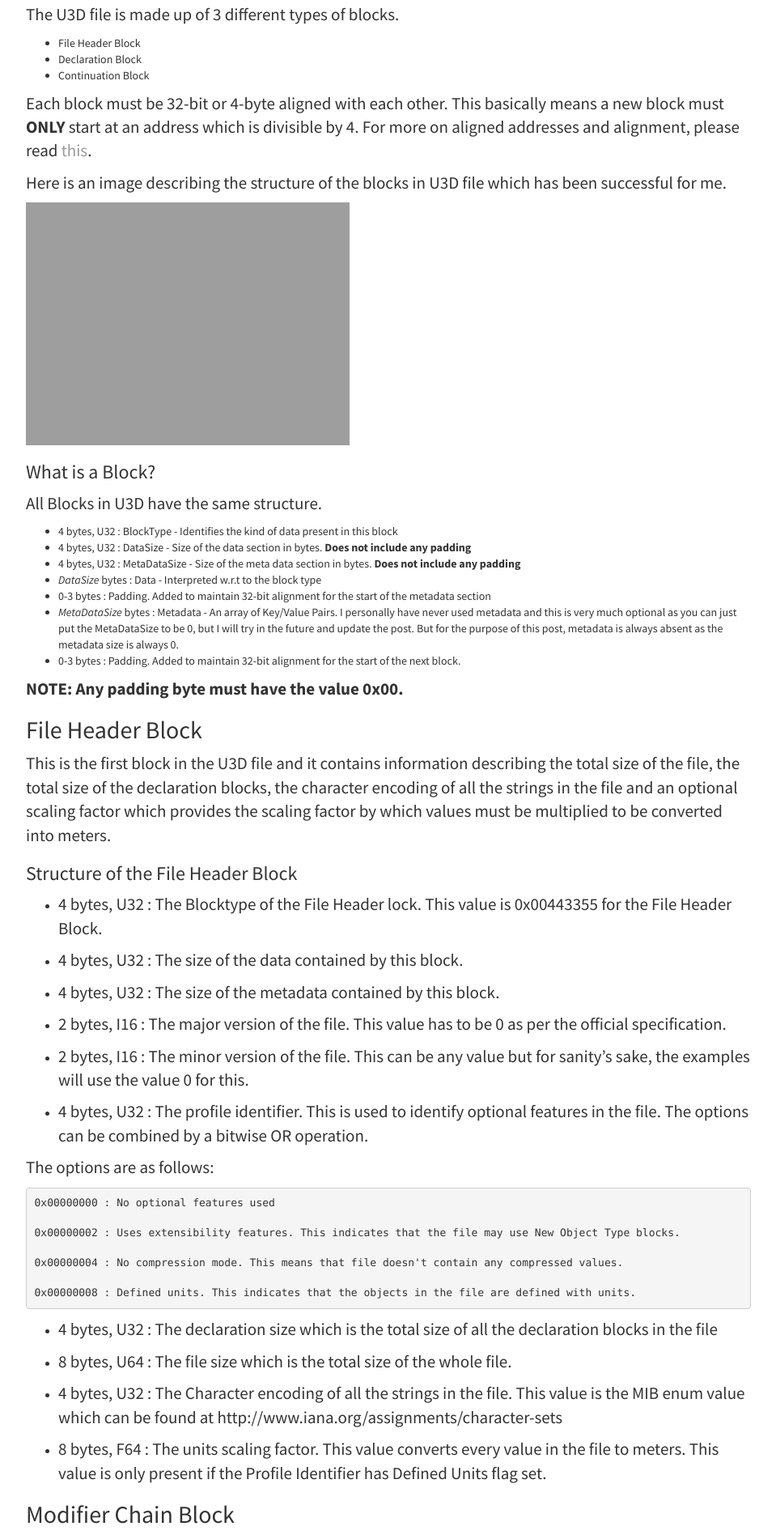
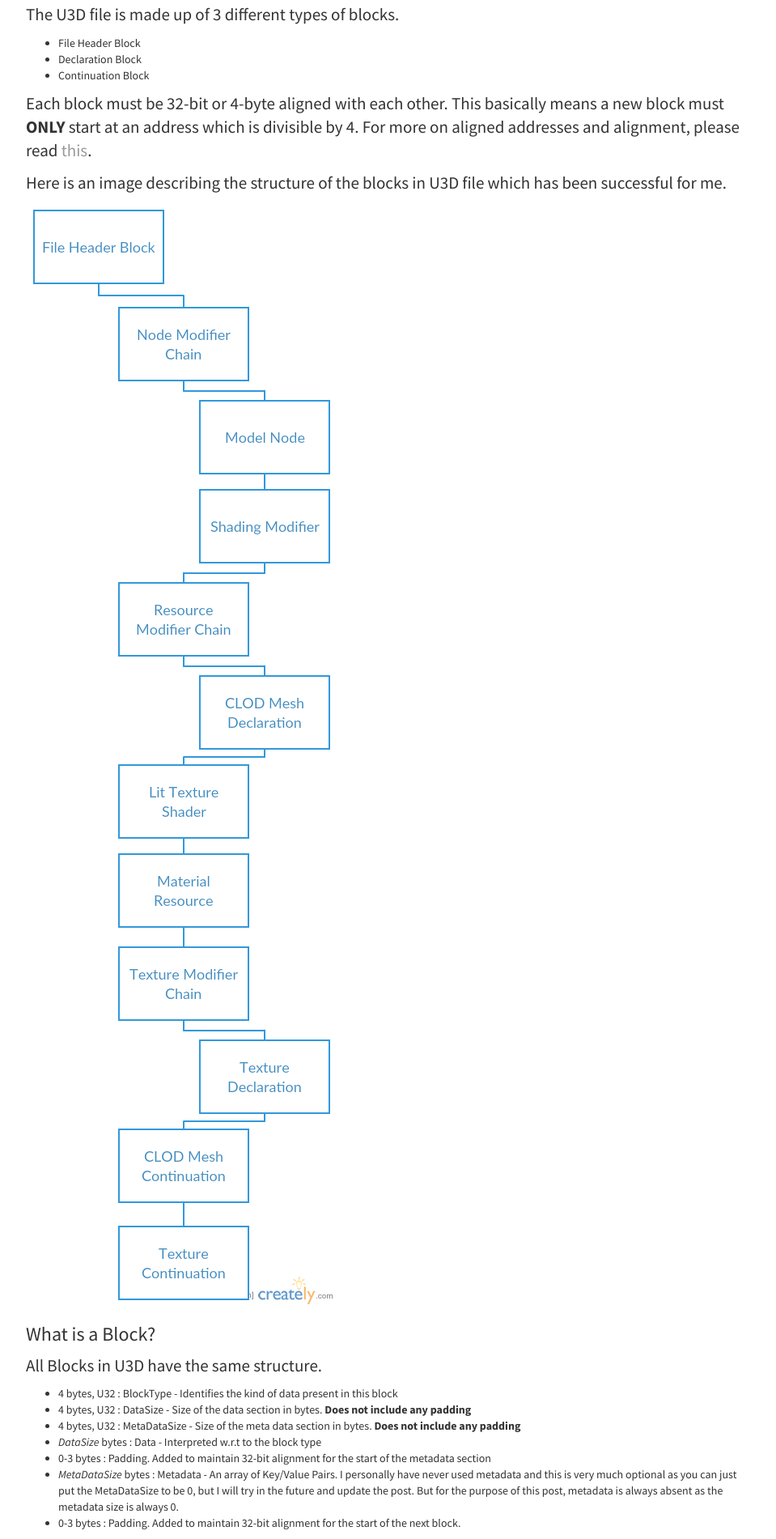
Before and after one commit to vaastav/vaastav.github.io, a Jekyll site: the page built from _posts/2017-12-30-Introduction-to-U3D-file-format.md, in a window 1280 px wide. Shown: the part 2131-4032 px from the top of the page at 81% size, without its empty margins (160-1119 px from the left). Built offline with Jekyll 4.4.1, drawn with Linux system fonts in a browser that asks for light colours.

Commit message:
Update image

```diff
--- a/_posts/2017-12-30-Introduction-to-U3D-file-format.md
+++ b/_posts/2017-12-30-Introduction-to-U3D-file-format.md
@@ -78,7 +78,7 @@ Each block must be 32-bit or 4-byte aligned with each other. This basically mean
 
 Here is an image describing the structure of the blocks in U3D file which has been successful for me.
 
-![file_structure]({{ "assets/file_structure.png" | absolute_url }})
+![file_structure]({{ "assets/u3d_file_structure.png" | absolute_url }})
 
 ### What is a Block?
 
```
